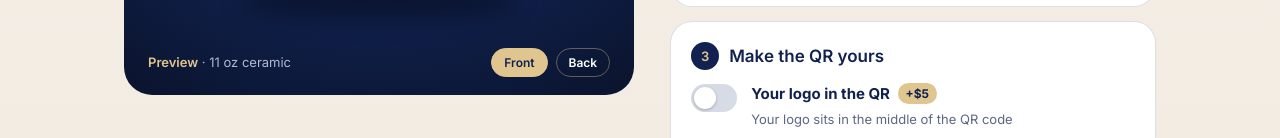
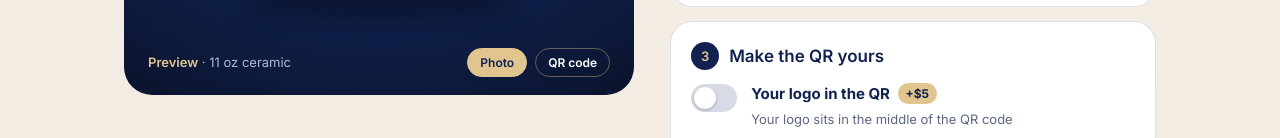
Before and after one commit to giorgisheri/geoqartuli-ar, a plain HTML site: page live-mug.html in a window 1280 px wide. Shown: the part 2053-2191 px from the top of the page. Drawn offline with Linux system fonts and the light colour scheme.

Commit message:
Clearer preview tab labels
Co-Authored-By: Claude Opus 5.5 <noreply@anthropic.com>
Claude-Session: https://claude.ai/code/session_01GNQE7cuQzpnCHruj24YMxR

```diff
--- a/live-mug.html
+++ b/live-mug.html
@@ -177,7 +177,7 @@ footer b{color:var(--gold);letter-spacing:.06em}
   <div class="builder">
     <div class="stage">
       <canvas id="mug" width="900" height="760" aria-label="Mug preview"></canvas>
-      <div class="cap"><span><b>Preview</b> · 11 oz ceramic</span><div class="views"><button id="vFront" aria-pressed="true">Front</button><button id="vBack" aria-pressed="false">Back</button></div></div>
+      <div class="cap"><span><b>Preview</b> · 11 oz ceramic</span><div class="views"><button id="vFront" aria-pressed="true">Photo</button><button id="vBack" aria-pressed="false">QR code</button></div></div>
     </div>
     <div class="form">
       <div class="card" id="c1"><h3><span class="n">1</span>Your photo<span class="ok">✓ Added</span></h3>
```
Also changed, not shown: site_live.html (+1 -1 lines), site_live_frag.html (+1 -1 lines).
